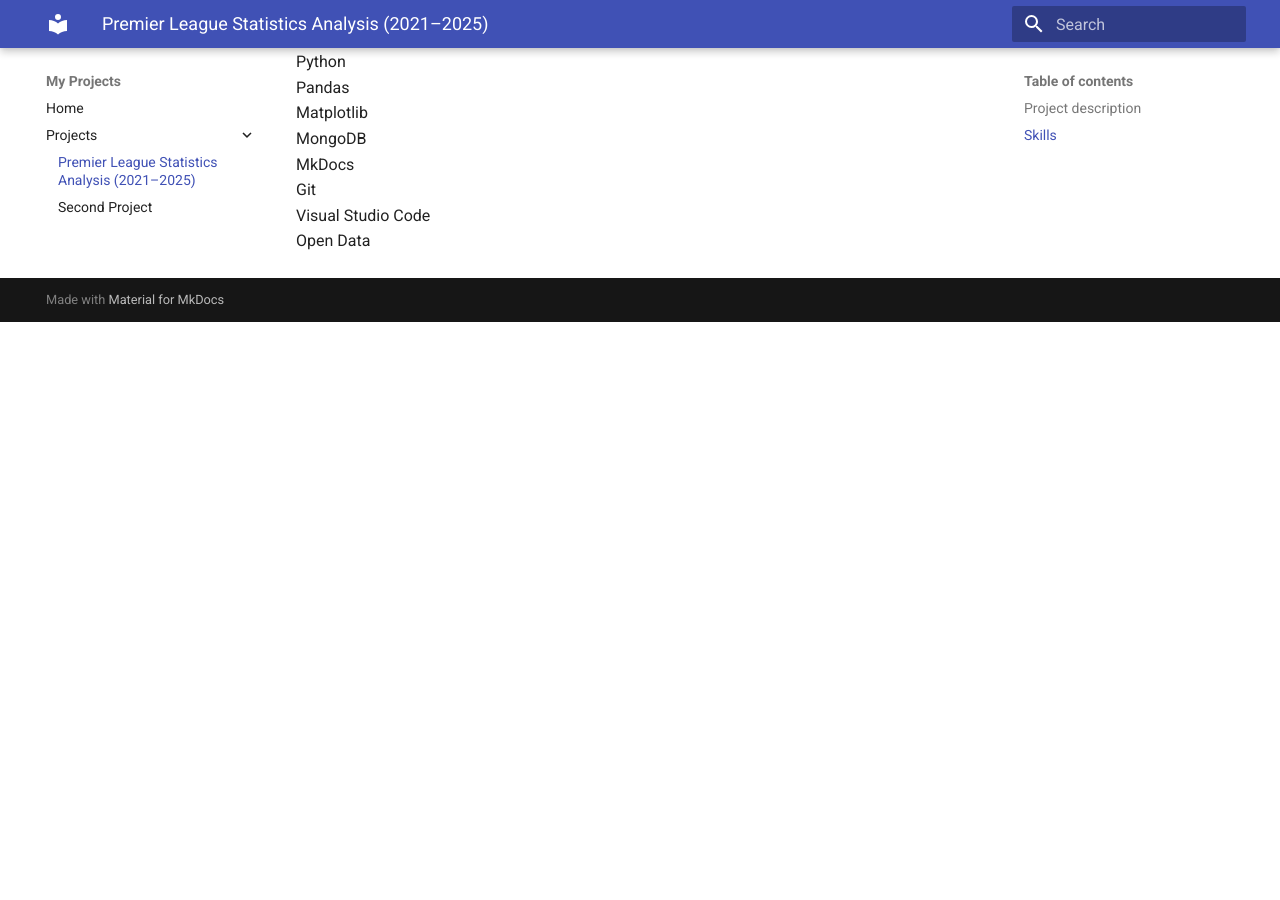
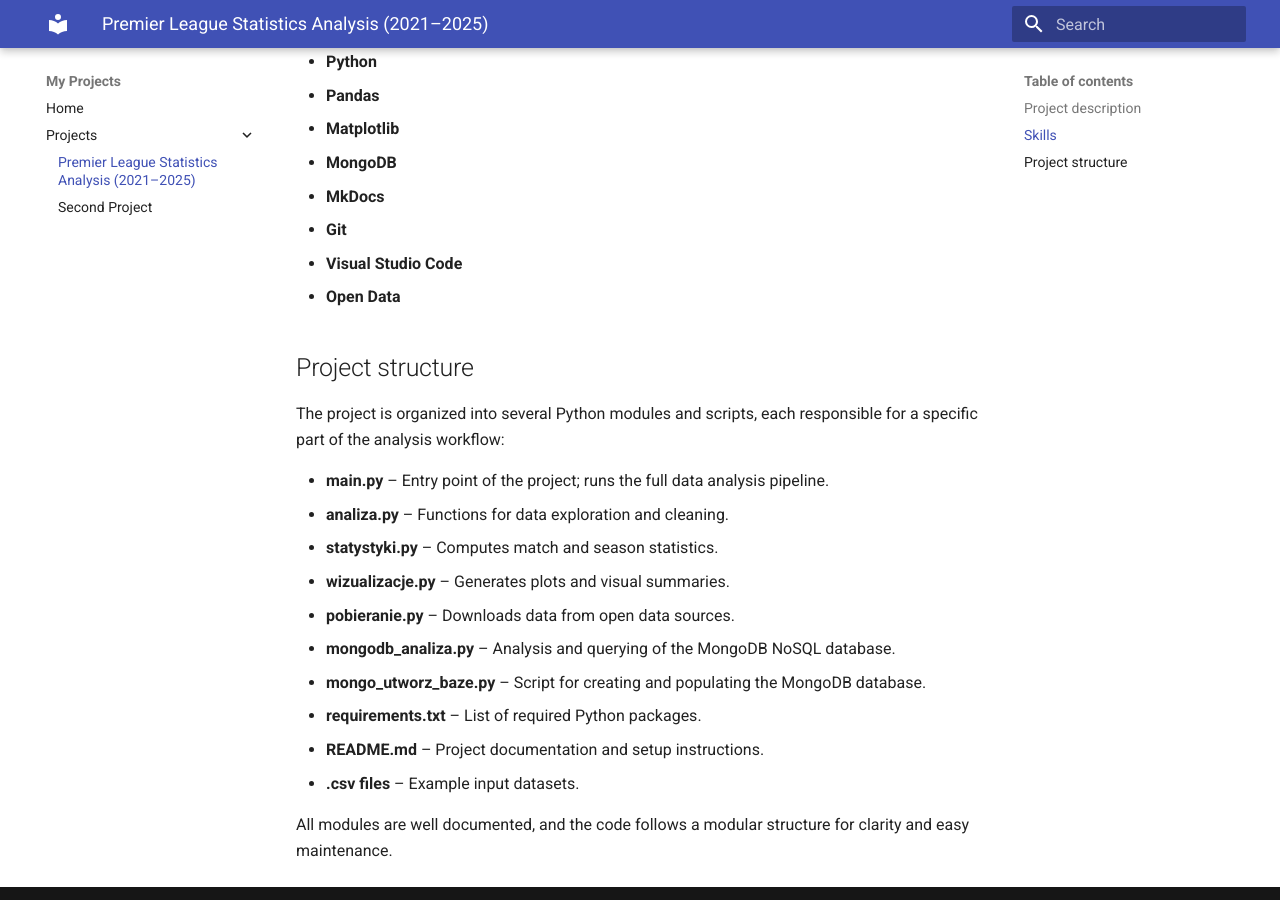
Before and after one commit to jcwigon/jakub-ds-portfolio, an MkDocs documentation site: the page built from docs/projects/premier-league-stats-2021-2025-analysis.md, in a window 1280 px wide and 900 px high, scrolled down 1173 px. Built offline with MkDocs 1.6.1 and Material for MkDocs 9.7.7, drawn with Linux system fonts in a browser that asks for light colours; before the commit the page ends 1495 px from its top, so only the background shows below that.

Commit message:
Update skills section in project description

```diff
--- a/docs/projects/premier-league-stats-2021-2025-analysis.md
+++ b/docs/projects/premier-league-stats-2021-2025-analysis.md
@@ -26,11 +26,28 @@ Additionally, as a football enthusiast, I have prepared interesting analyses tha
 
 ## Skills
 
-Python
-Pandas
-Matplotlib
-MongoDB
-MkDocs
-Git
-Visual Studio Code
-Open Data
+- **Python**
+- **Pandas**
+- **Matplotlib**
+- **MongoDB**
+- **MkDocs**
+- **Git**
+- **Visual Studio Code**
+- **Open Data**
+
+## Project structure
+
+The project is organized into several Python modules and scripts, each responsible for a specific part of the analysis workflow:
+
+- **main.py** – Entry point of the project; runs the full data analysis pipeline.
+- **analiza.py** – Functions for data exploration and cleaning.
+- **statystyki.py** – Computes match and season statistics.
+- **wizualizacje.py** – Generates plots and visual summaries.
+- **pobieranie.py** – Downloads data from open data sources.
+- **mongodb_analiza.py** – Analysis and querying of the MongoDB NoSQL database.
+- **mongo_utworz_baze.py** – Script for creating and populating the MongoDB database.
+- **requirements.txt** – List of required Python packages.
+- **README.md** – Project documentation and setup instructions.
+- **.csv files** – Example input datasets.
+
+All modules are well documented, and the code follows a modular structure for clarity and easy maintenance.
```
Also changed, not shown: site/projects/premier-league-stats-2021-2025-analysis/index.html, site/search/search_index.json, 1 other file.
